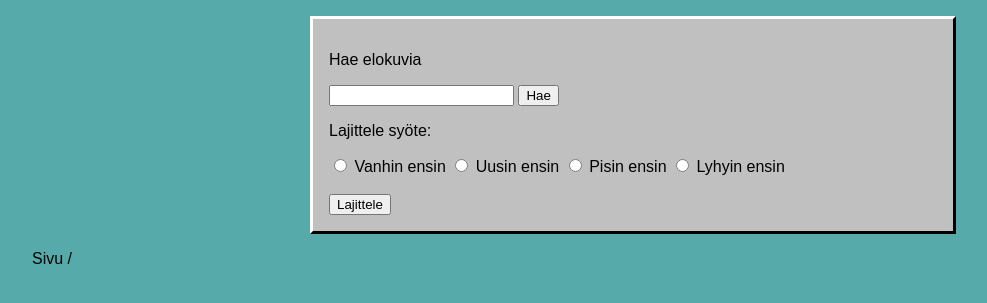
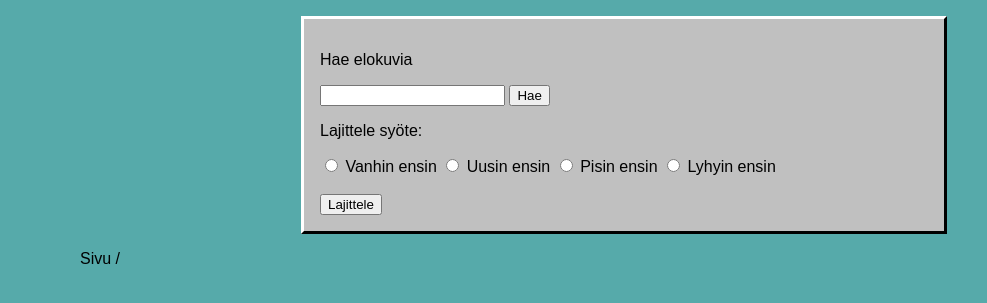
Before and after one commit to Matsu-J/Elokuvalista, a Python web app: template templates/feed/index.html in a window 1280 px wide. Shown: the part 128-431 px from the top of the page, without its empty margins (16-1003 px from the left). Run offline with Jinja, Linux system fonts and the light colour scheme; the template is opened without the code that fills it, so the values that code supplies are empty.

Commit message:
Made style.css more consistent across different pages

```diff
--- a/static/style.css
+++ b/static/style.css
@@ -9,7 +9,7 @@ body{
 
 .content{
     padding-left: 3em;
-    padding-right: 30px;
+    padding-right: 3em;
 }
 
 .navbar{
--- a/templates/layout.html
+++ b/templates/layout.html
@@ -8,9 +8,13 @@
   <body>
     <div class="navbar">
       <h1 style="color: rgb(255, 255, 255);">Elokuvalista - {% block greeting %}{% endblock %}</h1>
-      {% block navbuttons %}{% endblock %}
+      {% block navbuttons %}
+      {% endblock %}
     </div>
-    {% block site_content %}
-    {% endblock %}
+
+    <div class="content">
+      {% block site_content %}
+      {% endblock %}
+    </div>
   </body>
 </html>
--- a/templates/pages/post.html
+++ b/templates/pages/post.html
@@ -8,6 +8,7 @@
 
   {% block errors %}{{ super() }}{% endblock %}
 
+  {% block site_content %}
     {% block description %}
     <div class="options">
       <h2>{{ post.title }}</h2>
@@ -79,3 +80,4 @@
       {% endfor %}
 
     {% endblock %}
+  {% endblock %}
```
Also changed, not shown: templates/pages/base.html (+2 -7 lines). Lines whose indentation alone changed are shown as unchanged.
